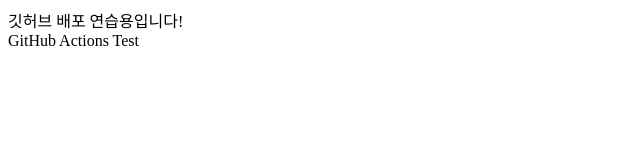
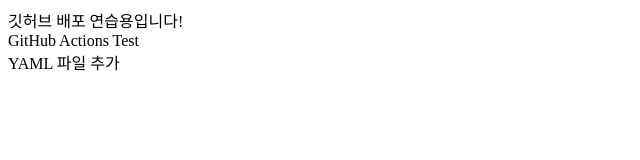
Before and after one commit to ypyp66/testt, a React (Create React App) app: page / in a window 1280 px wide. Shown: the top 160 px of the page, without its empty margins (0-640 px from the left). Built offline with nearby package versions, Linux system fonts and the light colour scheme.

Commit message:
GitHub Actions 테스트2

```diff
--- a/src/components/Test.js
+++ b/src/components/Test.js
@@ -1,5 +1,10 @@
 const Test = () => {
-  return <div>GitHub Actions Test</div>;
+  return (
+    <>
+      <div>GitHub Actions Test</div>
+      <div>YAML 파일 추가</div>
+    </>
+  );
 };
 
 export default Test;
```
